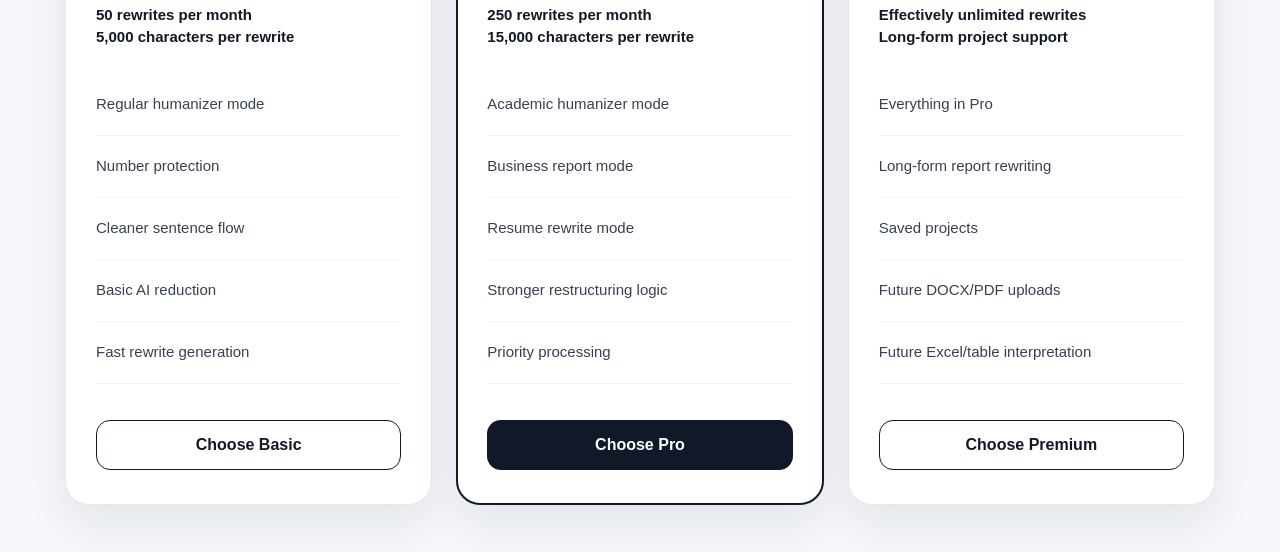
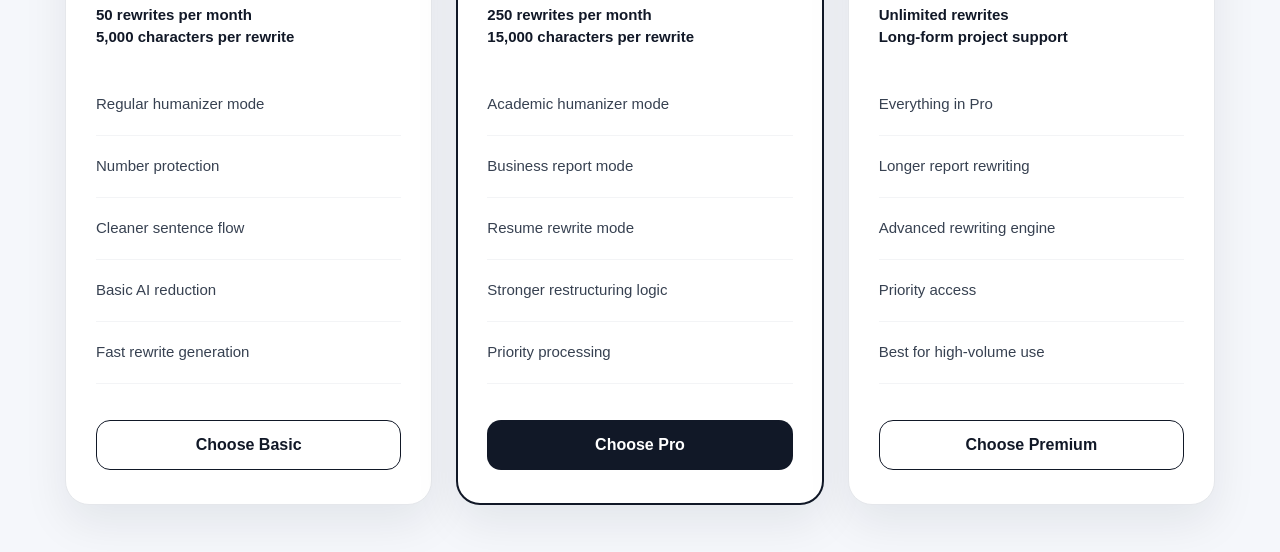
Before and after one commit to karlijc92/besthumanizerai, a plain HTML site: page pricing.html in a window 1280 px wide. Shown: the part 682-1234 px from the top of the page. Drawn offline with Linux system fonts and the light colour scheme.

Commit message:
Update pricing.html

```diff
--- a/pricing.html
+++ b/pricing.html
@@ -292,16 +292,16 @@
         <div class="price">$39<span>/month</span></div>
 
         <div class="plan-limit">
-          Effectively unlimited rewrites<br>
+          Unlimited rewrites<br>
           Long-form project support
         </div>
 
         <div class="features">
           <div class="feature">Everything in Pro</div>
-          <div class="feature">Long-form report rewriting</div>
-          <div class="feature">Saved projects</div>
-          <div class="feature">Future DOCX/PDF uploads</div>
-          <div class="feature">Future Excel/table interpretation</div>
+          <div class="feature">Longer report rewriting</div>
+          <div class="feature">Advanced rewriting engine</div>
+          <div class="feature">Priority access</div>
+          <div class="feature">Best for high-volume use</div>
         </div>
 
         <a href="#" class="pricing-button secondary">
```
